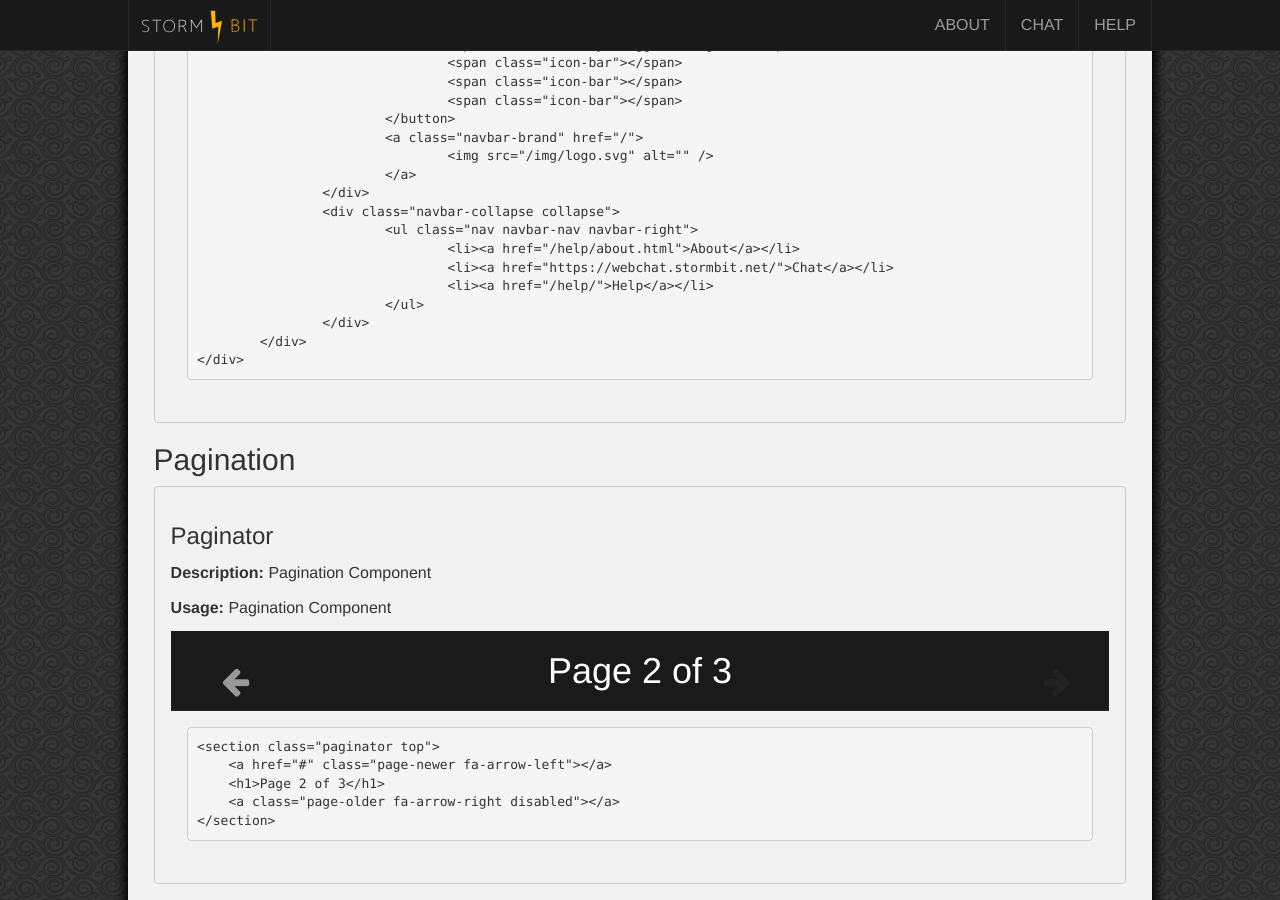
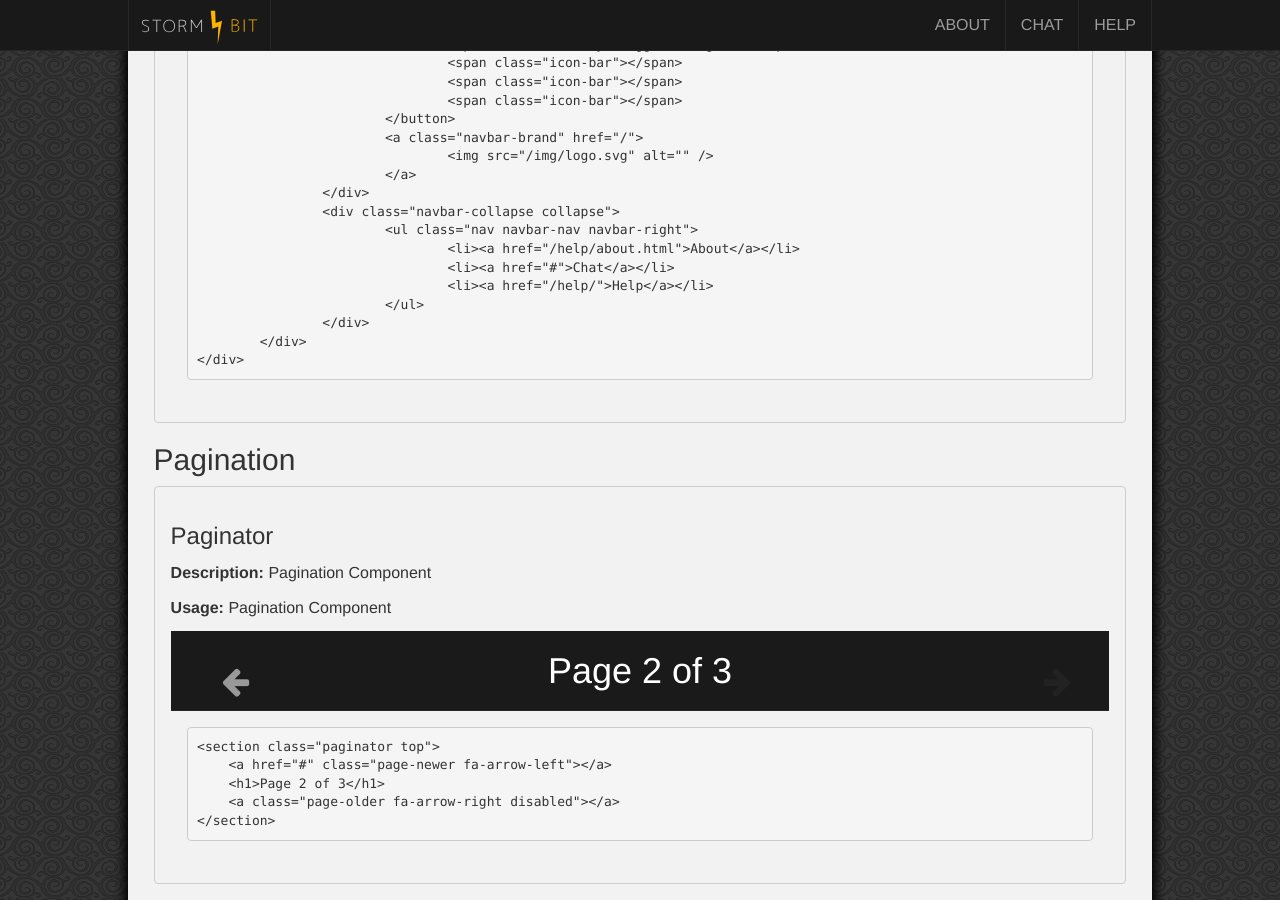
Before and after one commit to StormBit/stormbit.github.io, a Jekyll site: the page built from styleguide.md, in a window 1280 px wide and 900 px high, scrolled down 2956 px. Built offline with Jekyll 4.4.1, drawn with Linux system fonts in a browser that asks for light colours; nearby versions of some CDN libraries; some of the changed lines change nothing that is shown.

Commit message:
Disable the "Chat" navbar button

```diff
--- a/_includes/navbar.html
+++ b/_includes/navbar.html
@@ -14,7 +14,7 @@
 		<div class="navbar-collapse collapse">
 			<ul class="nav navbar-nav navbar-right">
 				<li><a href="/help/about.html">About</a></li>
-				<li><a href="https://webchat.stormbit.net/">Chat</a></li>
+				<li><a href="#">Chat</a></li>
 				<li><a href="/help/">Help</a></li>
 			</ul>
 		</div>
```
